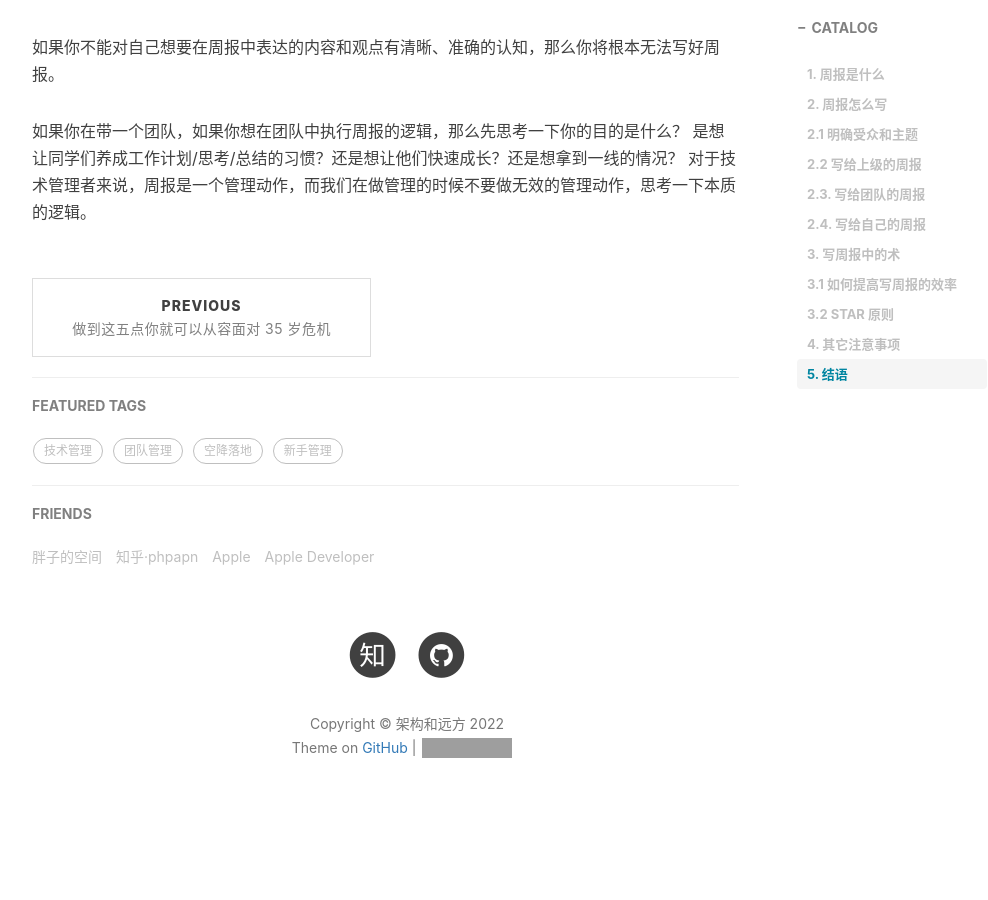
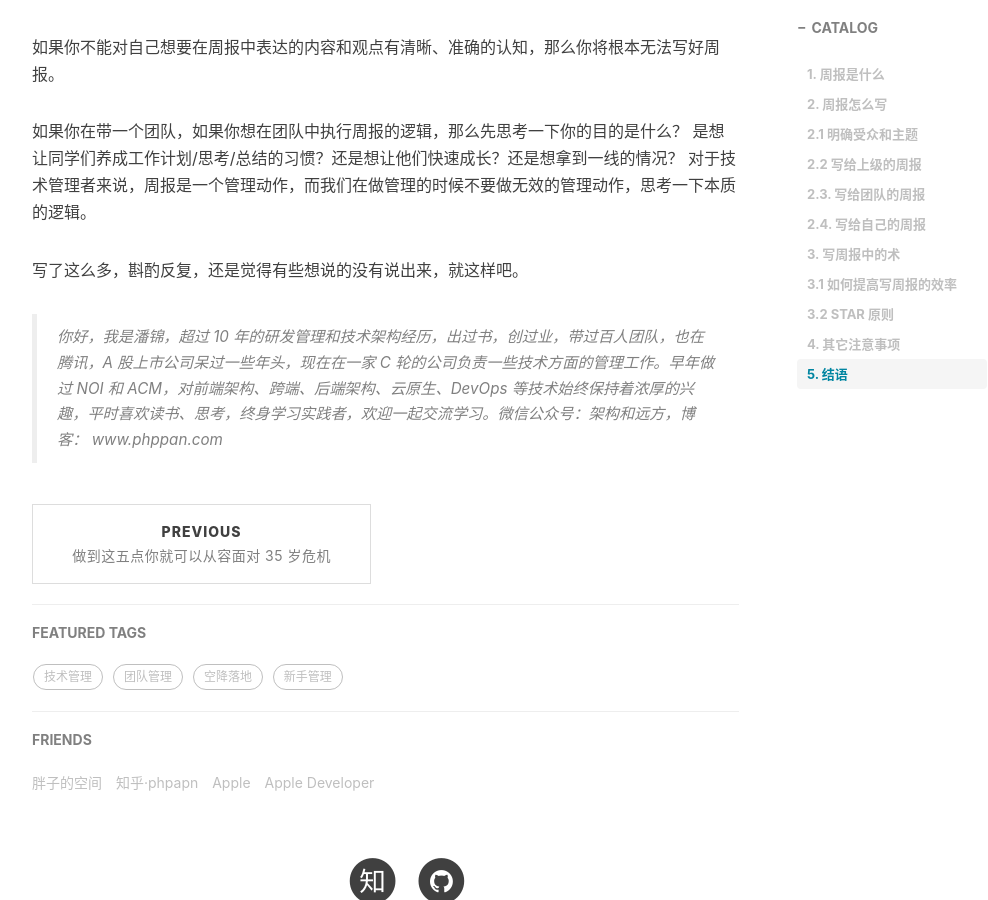
Before and after one commit to phppan/phppan.github.io, a Jekyll site: the page built from _posts/2022-04-11-聊聊周报-团队管理和自我管理的利器.md, in a window 1280 px wide and 900 px high, scrolled down 5073 px. Shown: the whole window, without its empty margins (233-1221 px from the left). Built offline with Jekyll 4.4.1, drawn with Linux system fonts in a browser that asks for light colours; nearby versions of some CDN libraries; comment, search, counter and statistics services are not loaded; before the commit the page ends 5925 px from its top, so only the background shows below that; grey boxes are pictures that could not be loaded.

Commit message:
fix: 文案修改

```diff
--- a/_posts/2022-04-11-聊聊周报-团队管理和自我管理的利器.md
+++ b/_posts/2022-04-11-聊聊周报-团队管理和自我管理的利器.md
@@ -152,3 +152,8 @@ STAR 原则即情景(Situation)、任务/目标(Task/Target)、行动(Action)和
 如果你在带一个团队，如果你想在团队中执行周报的逻辑，那么先思考一下你的目的是什么？
 是想让同学们养成工作计划/思考/总结的习惯？还是想让他们快速成长？还是想拿到一线的情况？
 对于技术管理者来说，周报是一个管理动作，而我们在做管理的时候不要做无效的管理动作，思考一下本质的逻辑。
+
+写了这么多，斟酌反复，还是觉得有些想说的没有说出来，就这样吧。
+
+
+>你好，我是潘锦，超过 10 年的研发管理和技术架构经历，出过书，创过业，带过百人团队，也在腾讯，A 股上市公司呆过一些年头，现在在一家 C 轮的公司负责一些技术方面的管理工作。早年做过 NOI 和 ACM，对前端架构、跨端、后端架构、云原生、DevOps 等技术始终保持着浓厚的兴趣，平时喜欢读书、思考，终身学习实践者，欢迎一起交流学习。微信公众号：架构和远方，博客： www.phppan.com
```
